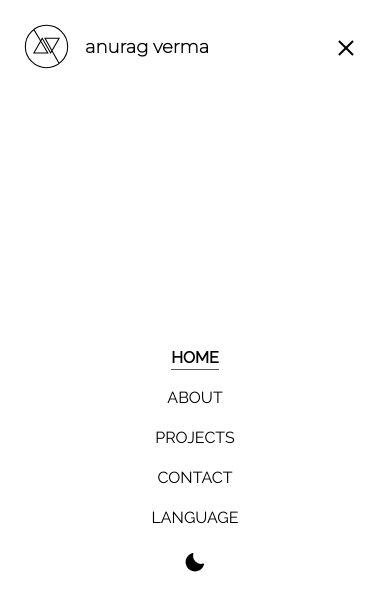
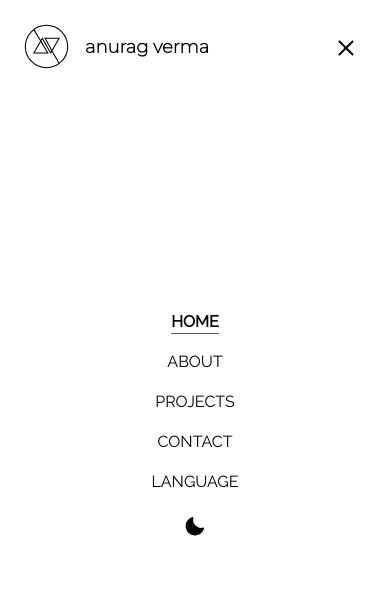
Before and after one commit to whoanuragverma/portfolio, a Next.js app: page / in a window 390 px wide. Both pictures are taken after a click on the button "Open Menu". Shown: the top 610 px of the page. Built offline with nearby package versions, Linux system fonts and the light colour scheme.

Commit message:
🐛 Fix Uncentered hamburger menu

```diff
--- a/components/NavBar.tsx
+++ b/components/NavBar.tsx
@@ -163,7 +163,7 @@ export default function NavBar({
                 </button>
             </div>
             <div
-                className={`absolute font-medium w-screen bg-white dark:bg-black left-0 top-20 p-6 flex items-center content-center flex-col justify-center h-fill-80 uppercase ${
+                className={`absolute font-medium w-screen bg-white dark:bg-black left-0 top-20 p-6 flex items-center content-center flex-col justify-center h-fill-80 pb-24 uppercase ${
                     open ? 'block' : 'hidden'
                 }`}
             >
```
